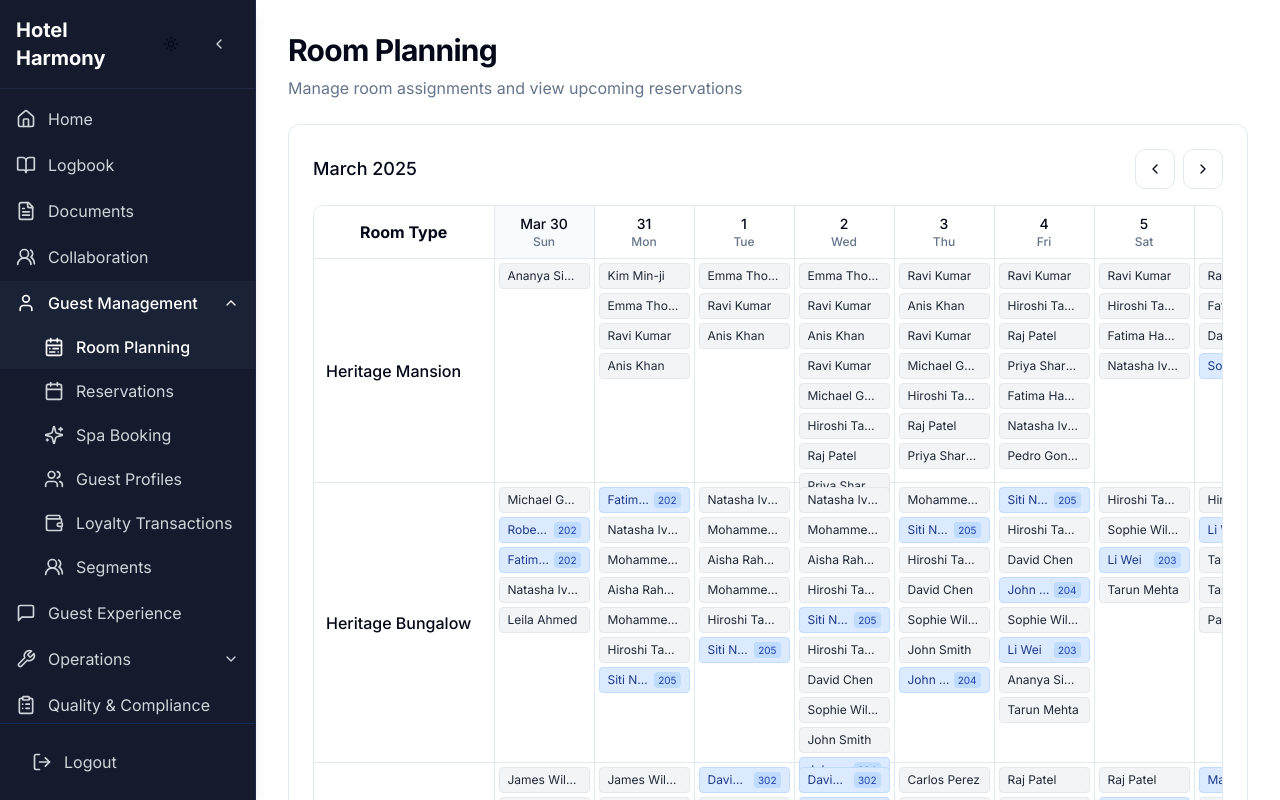
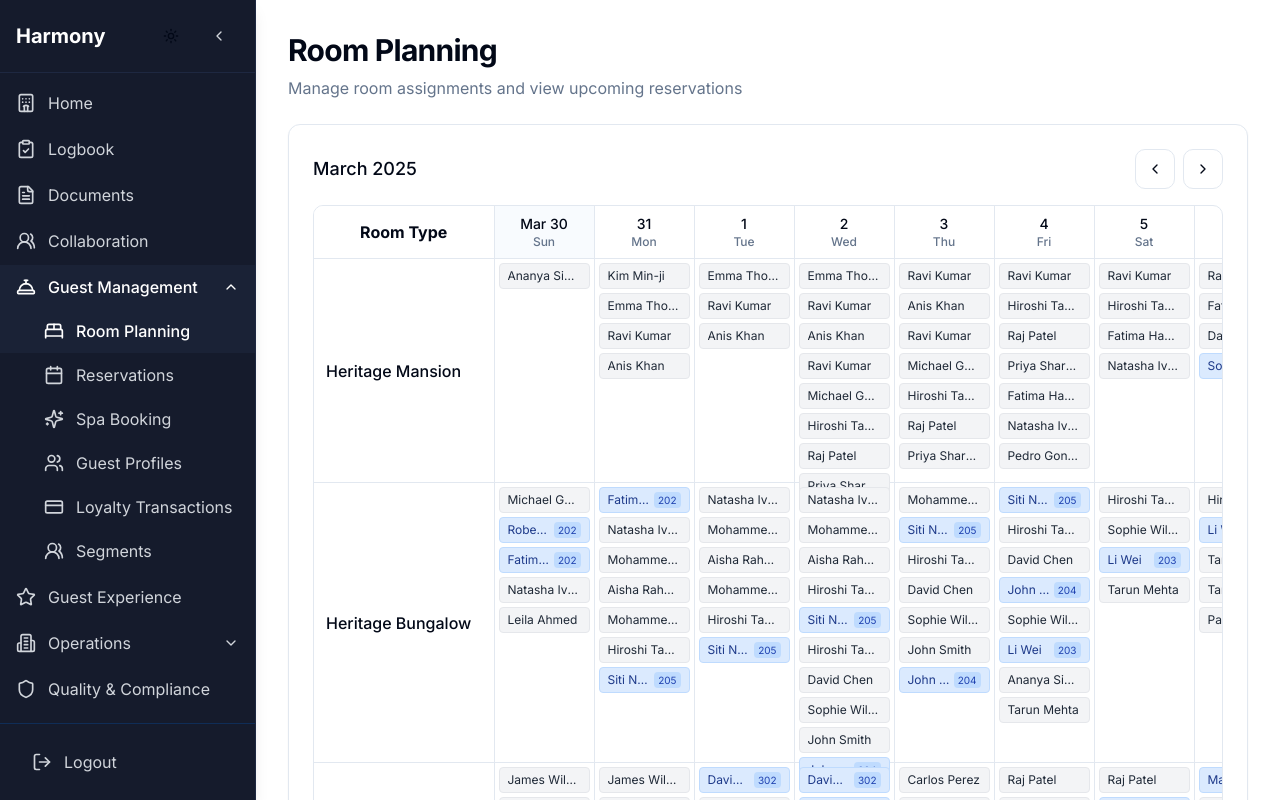
Before and after one commit to maheen-n/gemui, a React (Vite) app: page /room-planning in a window 1280 px wide. Built offline with nearby package versions, Linux system fonts and the light colour scheme.

Commit message:
Refactor: Navbar and fevicon changes

```diff
--- a/index.html
+++ b/index.html
@@ -3,17 +3,18 @@
   <head>
     <meta charset="UTF-8" />
     <meta name="viewport" content="width=device-width, initial-scale=1.0" />
-    <title>hotelharmony-tools</title>
-    <meta name="description" content="Lovable Generated Project" />
-    <meta name="author" content="Lovable" />
+    <title>Hotel Harmony</title>
+    <link rel="icon" type="image/svg+xml" href="/gem.svg" />
+    <meta name="description" content="Hotel Harmony - Luxury Hotel Management System" />
+    <meta name="author" content="Hotel Harmony" />
 
-    <meta property="og:title" content="Lovable Generated Project" />
-    <meta property="og:description" content="Lovable Generated Project" />
+    <meta property="og:title" content="Hotel Harmony" />
+    <meta property="og:description" content="Luxury Hotel Management System" />
     <meta property="og:type" content="website" />
     <meta property="og:image" content="https://lovable.dev/opengraph-image-p98pqg.png" />
 
     <meta name="twitter:card" content="summary_large_image" />
-    <meta name="twitter:site" content="@lovable_dev" />
+    <meta name="twitter:site" content="@hotelharmony" />
     <meta name="twitter:image" content="https://lovable.dev/opengraph-image-p98pqg.png" />
   </head>
 
--- a/src/components/layout/DashboardLayout.tsx
+++ b/src/components/layout/DashboardLayout.tsx
@@ -24,7 +24,25 @@ import {
   ChevronRight,
   ChevronDown,
   Flower2,
-  Sparkles
+  Sparkles,
+  Hotel,
+  ConciergeBell,
+  Utensils,
+  Pool,
+  Bell,
+  Building2,
+  ClipboardCheck,
+  Receipt,
+  Key,
+  Mail,
+  Phone,
+  Star,
+  Heart,
+  Shield,
+  CreditCard,
+  FileSpreadsheet,
+  Settings2,
+  DoorOpen
 } from 'lucide-react';
 import { ThemeToggle } from '@/components/theme/ThemeToggle';
 import { MobileMenu } from './MobileMenu';
@@ -123,26 +141,26 @@ const DashboardLayout = ({ children }: { children: React.ReactNode }) => {
   };
 
   const navItems: NavItem[] = [
-    { to: '/dashboard', icon: Home, label: 'Home' },
-    { to: '/logbook', icon: BookOpen, label: 'Logbook' },
+    { to: '/dashboard', icon: Hotel, label: 'Home' },
+    { to: '/logbook', icon: ClipboardCheck, label: 'Logbook' },
     { to: '/documents', icon: FileText, label: 'Documents' },
     { to: '/collaboration', icon: Users2, label: 'Collaboration' },
-    { to: '/guest-management', icon: User, label: 'Guest Management', children: [
-      { to: '/room-planning', icon: CalendarRange, label: 'Room Planning' },
+    { to: '/guest-management', icon: ConciergeBell, label: 'Guest Management', children: [
+      { to: '/room-planning', icon: BedDouble, label: 'Room Planning' },
       { to: '/guest-management/reservations', icon: Calendar, label: 'Reservations' },
       { to: '/guest-management/spa-booking', icon: Sparkles, label: 'Spa Booking' },
       { to: '/guest-profiles', icon: Users, label: 'Guest Profiles' },
-      { to: '/loyalty-transactions', icon: Wallet, label: 'Loyalty Transactions' },
+      { to: '/loyalty-transactions', icon: CreditCard, label: 'Loyalty Transactions' },
       { to: '/segments', icon: Users2, label: 'Segments' }
     ]},
-    { to: '/guest-experience', icon: MessageSquare, label: 'Guest Experience' },
-    { to: '/operations', icon: Wrench, label: 'Operations', children: [
+    { to: '/guest-experience', icon: Star, label: 'Guest Experience' },
+    { to: '/operations', icon: Building2, label: 'Operations', children: [
       { to: '/work-orders', icon: Wrench, label: 'Work Orders' },
-      { to: '/lost-found', icon: ShoppingBag, label: 'Lost & Found' }
+      { to: '/lost-found', icon: Key, label: 'Lost & Found' }
     ]},
-    { to: '/quality-compliance', icon: ClipboardList, label: 'Quality & Compliance' },
-    { to: '/financials', icon: BarChart3, label: 'Financials' },
-    { to: '/settings', icon: Cog, label: 'Settings' }
+    { to: '/quality-compliance', icon: Shield, label: 'Quality & Compliance' },
+    { to: '/financials', icon: FileSpreadsheet, label: 'Financials' },
+    { to: '/settings', icon: Settings2, label: 'Settings' }
   ];
 
   return (
@@ -154,7 +172,7 @@ const DashboardLayout = ({ children }: { children: React.ReactNode }) => {
         }`}
       >
         <div className={`px-4 py-4 flex items-center ${isSidebarCollapsed ? 'justify-center' : 'justify-between'} border-b border-[#1e2841]`}>
-          {!isSidebarCollapsed && <h1 className="text-xl font-bold text-white">Hotel Harmony</h1>}
+          {!isSidebarCollapsed && <h1 className="text-xl font-bold text-white">Harmony</h1>}
           {isSidebarCollapsed ? (
             <ThemeToggle />
           ) : (
--- a/src/components/layout/MobileMenu.tsx
+++ b/src/components/layout/MobileMenu.tsx
@@ -23,7 +23,17 @@ import {
   Cog,
   Wallet,
   ChevronDown,
-  Sparkles
+  Sparkles,
+  Hotel,
+  ConciergeBell,
+  Building2,
+  ClipboardCheck,
+  Key,
+  Star,
+  Shield,
+  CreditCard,
+  FileSpreadsheet,
+  Settings2
 } from 'lucide-react';
 import { ThemeToggle } from '@/components/theme/ThemeToggle';
 import { Link } from 'react-router-dom';
@@ -36,26 +46,26 @@ interface NavItem {
 }
 
 const navItems: NavItem[] = [
-  { to: '/dashboard', icon: Home, label: 'Home' },
-  { to: '/logbook', icon: BookOpen, label: 'Logbook' },
+  { to: '/dashboard', icon: Hotel, label: 'Home' },
+  { to: '/logbook', icon: ClipboardCheck, label: 'Logbook' },
   { to: '/documents', icon: FileText, label: 'Documents' },
   { to: '/collaboration', icon: Users2, label: 'Collaboration' },
-  { to: '/guest-management', icon: User, label: 'Guest Management', children: [
-    { to: '/room-planning', icon: CalendarRange, label: 'Room Planning' },
+  { to: '/guest-management', icon: ConciergeBell, label: 'Guest Management', children: [
+    { to: '/room-planning', icon: BedDouble, label: 'Room Planning' },
     { to: '/guest-management/reservations', icon: Calendar, label: 'Reservations' },
     { to: '/guest-management/spa-booking', icon: Sparkles, label: 'Spa Booking' },
     { to: '/guest-profiles', icon: Users, label: 'Guest Profiles' },
-    { to: '/loyalty-transactions', icon: Wallet, label: 'Loyalty Transactions' },
+    { to: '/loyalty-transactions', icon: CreditCard, label: 'Loyalty Transactions' },
     { to: '/segments', icon: Users2, label: 'Segments' }
   ]},
-  { to: '/guest-experience', icon: MessageSquare, label: 'Guest Experience' },
-  { to: '/operations', icon: Wrench, label: 'Operations', children: [
+  { to: '/guest-experience', icon: Star, label: 'Guest Experience' },
+  { to: '/operations', icon: Building2, label: 'Operations', children: [
     { to: '/work-orders', icon: Wrench, label: 'Work Orders' },
-    { to: '/lost-found', icon: ShoppingBag, label: 'Lost & Found' }
+    { to: '/lost-found', icon: Key, label: 'Lost & Found' }
   ]},
-  { to: '/quality-compliance', icon: ClipboardList, label: 'Quality & Compliance' },
-  { to: '/financials', icon: BarChart3, label: 'Financials' },
-  { to: '/settings', icon: Cog, label: 'Settings' }
+  { to: '/quality-compliance', icon: Shield, label: 'Quality & Compliance' },
+  { to: '/financials', icon: FileSpreadsheet, label: 'Financials' },
+  { to: '/settings', icon: Settings2, label: 'Settings' }
 ];
 
 const NavLink = ({ item, currentPath, onClick }: { item: NavItem; currentPath: string; onClick: () => void }) => {
```
Also changed, not shown: public/gem.svg (added).
